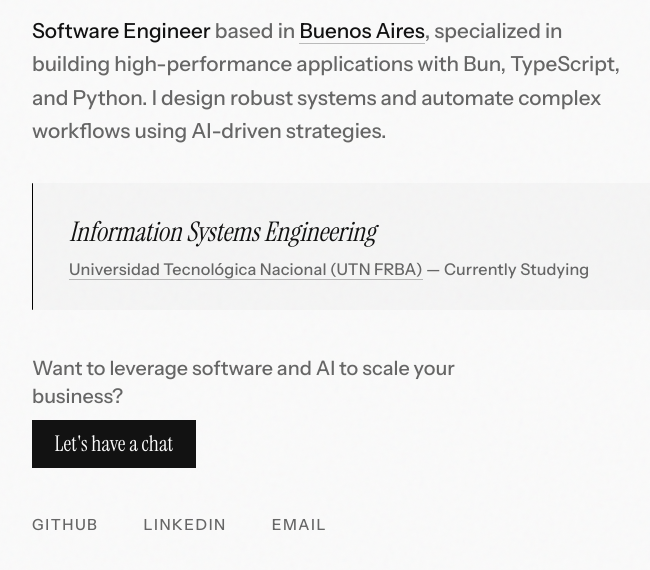
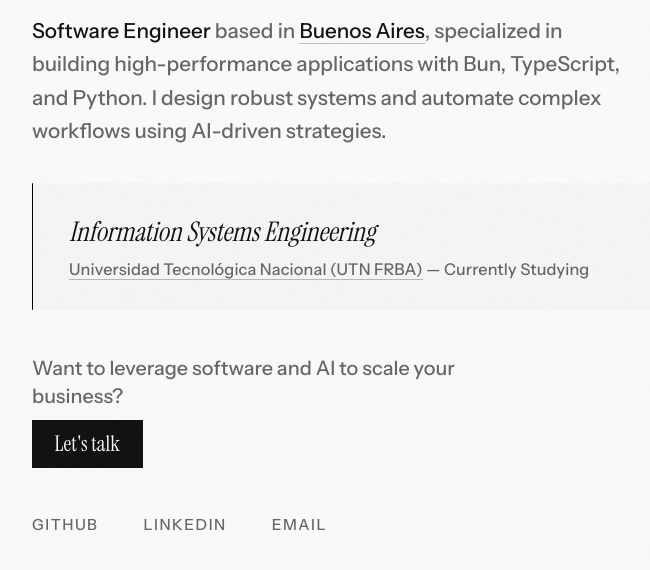
Before and after one commit to zanellig/personal-page, a website: page public/index.html in a window 1280 px wide. Shown: the part 198-768 px from the top of the page, without its empty margins (262-912 px from the left). Drawn offline with Linux system fonts and the light colour scheme; a script that the page names is missing.

Commit message:
fix: update button text for clarity
- Changed button text from "Let's have a chat" to "Let's talk" in index.html for improved user experience.

```diff
--- a/public/index.html
+++ b/public/index.html
@@ -155,7 +155,7 @@
                 data-cal-namespace="meeting"
                 data-cal-config='{"layout":"month_view","useSlotsViewOnSmallScreen":"true"}'
             >
-                Let's have a chat
+                Let's talk
             </button>
         </section>
 
```
